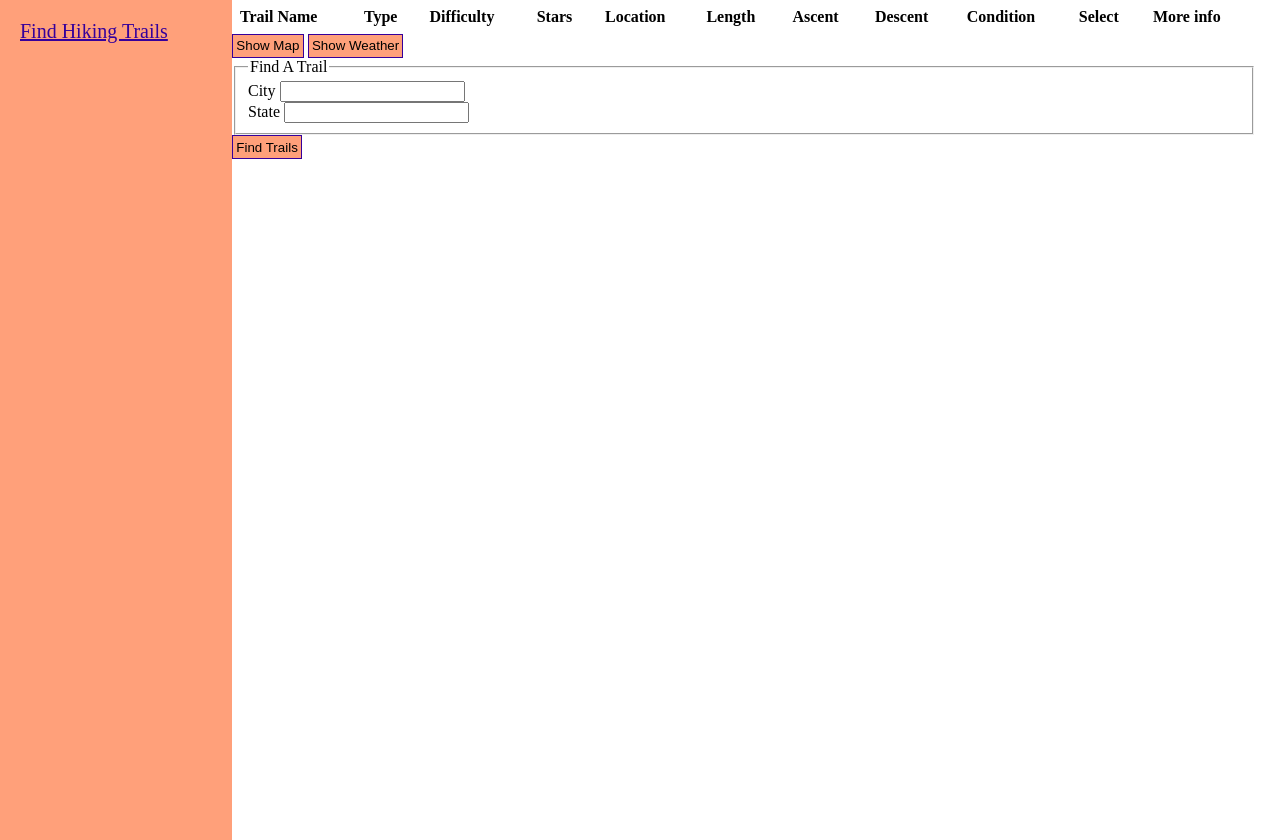
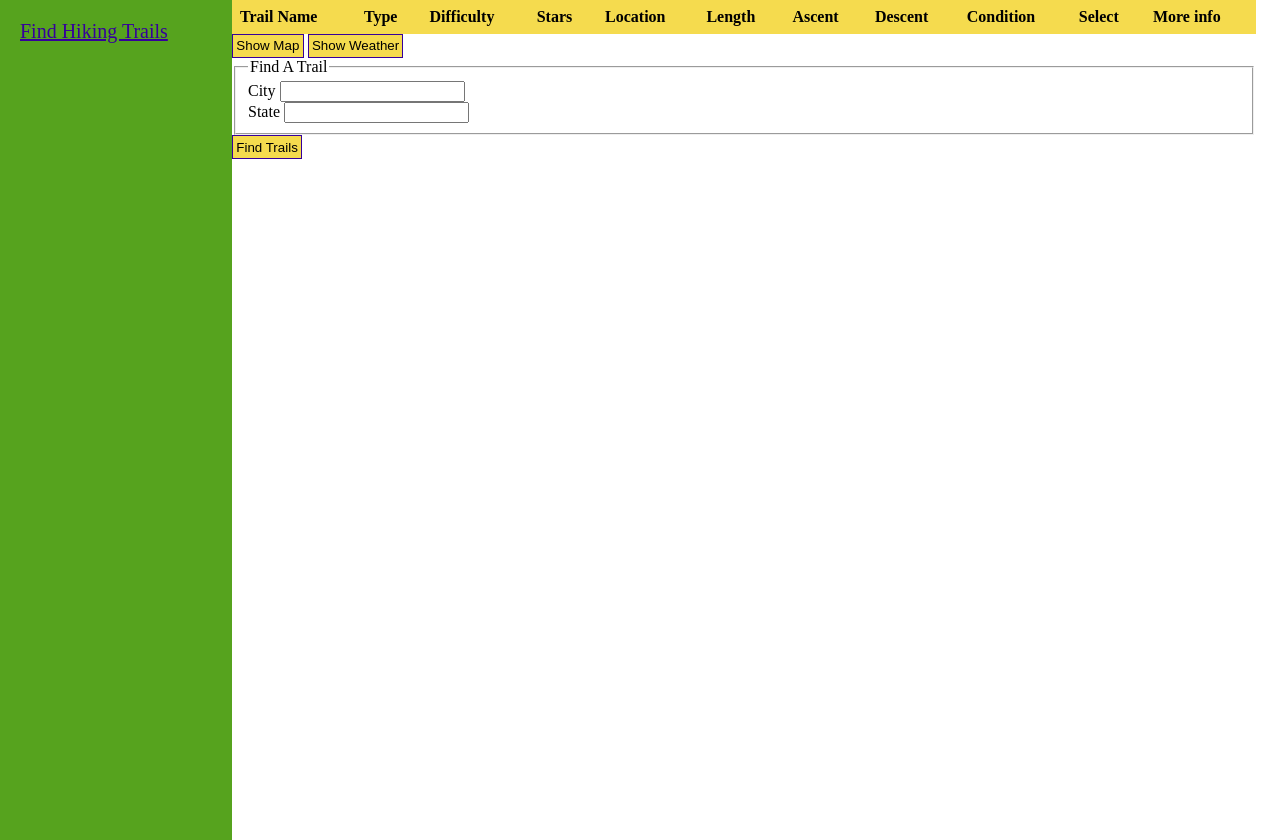
Before and after one commit to jordangerdin/Camping-API, a Flask app: page / in a window 1280 px wide. Run offline with Flask 2, Linux system fonts and the light colour scheme; lists and menus that the app fills with data are empty; some libraries are stand-ins or nearby versions.

Commit message:
Cleanup and CSS update

```diff
--- a/routes.py
+++ b/routes.py
@@ -11,7 +11,7 @@ trail_dictionary = {}
 
 @app.route('/', methods=['GET', 'POST'])
 @app.route('/find_trails', methods=['GET', 'POST'])
-def hello():
+def home():
     # Gets the location info from the user through thte form, gives it to the geocoding API, gets the lat and long from it and feeds that to the hiking API
     # Hiking API returns a dictionary of trails that's saved in a global variable for future use and fed to the main page.
     global trail_dictionary
@@ -23,6 +23,8 @@ def hello():
             coord = get_lat_lon(location_name)
             if coord is not None:
                 trail_dictionary = get_hiking_data(coord['lat'], coord['lng'])['trails']
+            else:
+                flash('City and state not found.')
         except:
             flash('There was a problem connecting to the geocoding API')
     return render_template('home.html', location_form = loc_form, trail_list = trail_dictionary)
@@ -32,7 +34,7 @@ def show_extra():
     #Using a global variable to store the trails so we can minimize API calls while still using the data accross different pages.
     global trail_dictionary
 
-    #This is the same code from hello(), because we're adding to that page and want to keep its origional functionality.
+    #This is the same code from home(), because we're adding to that page and want to keep its origional functionality.
     loc_form = LocationInputForm()
     if loc_form.validate_on_submit():
         location_name = loc_form.city.data + ', ' + loc_form.state.data
--- a/static/main.css
+++ b/static/main.css
@@ -1,3 +1,9 @@
+:root {
+    --main-color: rgb(255, 193, 68);
+    --color-sidebar: #56a31e;
+    --color-accent: #F5DB4E;
+  }
+
 body{
     margin: 0;
 }
@@ -12,6 +18,8 @@ body{
 
 .dummy-column{
     width: 15%;
+    height: 100%;
+    background-color: var(--color-sidebar);
     padding: 1em;
     font-size: 1.25em;
 }
@@ -20,7 +28,7 @@ body{
     position: absolute;
     width: 15%;
     height: 100%;
-    background-color: lightsalmon;
+    background-color: var(--color-sidebar);
     padding: 1em;
     font-size: 1.25em;
     font-weight: 500;
@@ -35,6 +43,7 @@ a, a:visited {
 }
 
 table {
+    background-color: var(--color-accent);
     border-collapse: collapse;
     width: 100%;
   }
@@ -45,13 +54,13 @@ th, td {
   }
 
 tr:nth-child(even) {
-    background-color: lightsalmon;
+    background-color: var(--main-color);
 }
 
 button, .btn {
     padding: .25em;
     transition-duration: 0.4s;
-    background-color: lightsalmon;
+    background-color: var(--color-accent);
     border: none;
     text-align: center;
     text-decoration: none;
--- a/templates/layout.html
+++ b/templates/layout.html
@@ -14,7 +14,7 @@
     <body>
         <div class="page">
             <div class = "sidebar column">
-                <div class="sidebar-link"><a href="{{ url_for('hello') }}">Find Hiking Trails</a></div>
+                <div class="sidebar-link"><a href="{{ url_for('home') }}">Find Hiking Trails</a></div>
             </div>
             <div class="dummy-column column"> . </div>
             <div class="content-column column">
```
Also changed, not shown: api_connection.py (+0 -12 lines).
